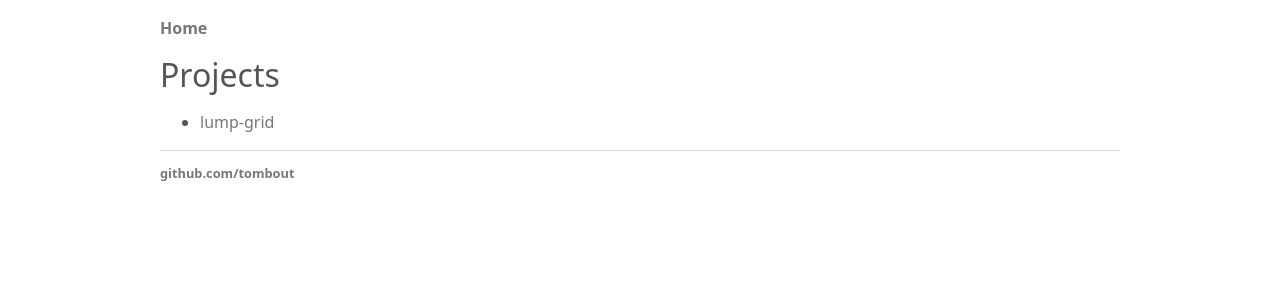
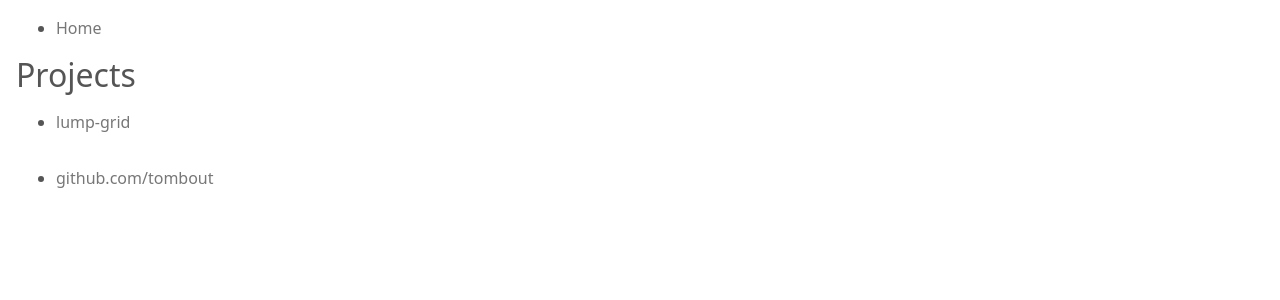
Before and after one commit to tombout/tombout.github.io, a Jekyll site: the page built from index.md, in a window 1280 px wide. Shown: the top 300 px of the page. Built offline with Jekyll 4.4.1, drawn with Linux system fonts in a browser that asks for light colours.

Commit message:
Clean up scss files

```diff
--- a/_sass/container.scss
+++ /dev/null
@@ -1,24 +0,0 @@
-/* Fixed-sized container class */
-.container {
-  width: 100%;
-  margin-right: auto;
-  margin-left: auto;
-}
-
-@media (min-width: 576px) {
-  .container {
-    max-width: 540px;
-  }
-}
-
-@media (min-width: 768px) {
-  .container {
-    max-width: 720px;
-  }
-}
-
-@media (min-width: 992px) {
-  .container {
-    max-width: 960px;
-  }
-}
--- a/_sass/footer.scss
+++ /dev/null
@@ -1,16 +0,0 @@
-footer ul {
-  font-size: 1em;
-  padding: 0;
-  list-style: none;
-  font-weight: bold;
-}
-
-footer ul li {
-  display: inline;
-  margin-right: 20px;
-}
-
-footer {
-  border-top: 1px solid #d5d5d5;
-  font-size: .8em;
-}
--- /dev/null
+++ b/_sass/layout.scss
@@ -0,0 +1,70 @@
+html, body {
+  margin: 0;
+  height: 100%;
+}
+
+body {
+  display: flex;
+  flex-direction: column;
+  padding-right: 1rem;
+  padding-left: 1rem;
+}
+
+.nav {
+  width: 100%;
+  margin-right: auto;
+  margin-left: auto;
+  margin-bottom: 1rem;
+  height: 50px;
+  border-bottom: 1px solid #d5d5d5;
+}
+
+.content {
+  flex: 1 0 auto;
+  width: 100%;
+  margin-right: auto;
+  margin-left: auto;
+}
+
+.footer {
+  flex-shrink: 0;
+  width: 100%;
+  margin-right: auto;
+  margin-left: auto;
+  margin-top: 1rem;
+  border-top: 1px solid #d5d5d5;
+  font-size: .8em;
+  height: 50px;
+}
+
+@media (min-width: 576px) {
+  .content, .nav, .footer {
+    max-width: 540px;
+  }
+}
+
+@media (min-width: 768px) {
+  .content, .nav, .footer {
+    max-width: 720px;
+  }
+}
+
+@media (min-width: 992px) {
+  .content, .nav, .footer {
+    max-width: 960px;
+  }
+}
+
+.footer ul,
+.nav ul {
+  font-size: 1em;
+  padding: 0;
+  list-style: none;
+  font-weight: bold;
+}
+
+.footer ul li,
+.nav ul li {
+  display: inline;
+  margin-right: 20px;
+}
--- a/_sass/nav.scss
+++ /dev/null
@@ -1,11 +0,0 @@
-nav ul {
-  font-size: 1em;
-  padding: 0;
-  list-style: none;
-  font-weight: bold;
-}
-
-nav ul li {
-  display: inline;
-  margin-right: 20px;
-}
--- a/_sass/spacing.scss
+++ /dev/null
@@ -1,18 +0,0 @@
-// Set default margins and padding
-body {
-  margin: 0;
-  padding: 0;
-}
-
-h1,
-h2,
-h3,
-h4,
-h5,
-h6 {
-  margin: 0 0 0.5rem;
-}
-
-p {
-  margin: 0 0 1rem;
-}
--- a/_sass/systemfonts.scss
+++ b/_sass/systemfonts.scss
@@ -1,18 +1,4 @@
 // system-font.css v2.0.2 | CC0-1.0 License | github.com/jonathantneal/system-font-css
-@font-face {
-  font-family: system-ui;
-  font-style: normal;
-  font-weight: 300;
-  src: local(".SFNSText-Light"), local(".HelveticaNeueDeskInterface-Light"), local(".LucidaGrandeUI"), local("Segoe UI Light"), local("Ubuntu Light"), local("Roboto-Light"), local("DroidSans"), local("Tahoma");
-}
-
-@font-face {
-  font-family: system-ui;
-  font-style: italic;
-  font-weight: 300;
-  src: local(".SFNSText-LightItalic"), local(".HelveticaNeueDeskInterface-Italic"), local(".LucidaGrandeUI"), local("Segoe UI Light Italic"), local("Ubuntu Light Italic"), local("Roboto-LightItalic"), local("DroidSans"), local("Tahoma");
-}
-
 @font-face {
   font-family: system-ui;
   font-style: normal;
@@ -40,17 +26,3 @@
   font-weight: 500;
   src: local(".SFNSText-MediumItalic"), local(".HelveticaNeueDeskInterface-MediumItalicP4"), local(".LucidaGrandeUI"), local("Segoe UI Semibold Italic"), local("Ubuntu Medium Italic"), local("Roboto-MediumItalic"), local("DroidSans-Bold"), local("Tahoma Bold");
 }
-
-@font-face {
-  font-family: system-ui;
-  font-style: normal;
-  font-weight: 700;
-  src: local(".SFNSText-Bold"), local(".HelveticaNeueDeskInterface-Bold"), local(".LucidaGrandeUI"), local("Segoe UI Bold"), local("Ubuntu Bold"), local("Roboto-Bold"), local("DroidSans-Bold"), local("Tahoma Bold");
-}
-
-@font-face {
-  font-family: system-ui;
-  font-style: italic;
-  font-weight: 700;
-  src: local(".SFNSText-BoldItalic"), local(".HelveticaNeueDeskInterface-BoldItalic"), local(".LucidaGrandeUI"), local("Segoe UI Bold Italic"), local("Ubuntu Bold Italic"), local("Roboto-BoldItalic"), local("DroidSans-Bold"), local("Tahoma Bold");
-}
--- a/_sass/typo.scss
+++ b/_sass/typo.scss
@@ -25,6 +25,7 @@ h6 {
   line-height: 1.2;
   color: inherit;
   text-transform: capitalize;
+  margin: 0 0 0.5rem;
 }
 
 h1 {
@@ -51,6 +52,11 @@ h6 {
   font-size: 1rem;
 }
 
+// Paragraphs
+p {
+  margin: 0 0 1rem;
+}
+
 // Links
 a {
   text-decoration: none;
--- a/css/style.scss
+++ b/css/style.scss
@@ -2,8 +2,5 @@
 ---
 
 @import "../_sass/systemfonts";
-@import "../_sass/spacing";
-@import "../_sass/container";
-@import "../_sass/nav";
-@import "../_sass/footer";
+@import "../_sass/layout";
 @import "../_sass/typo";
```
Also changed, not shown: css/main.css (deleted, +0 -50 lines).
